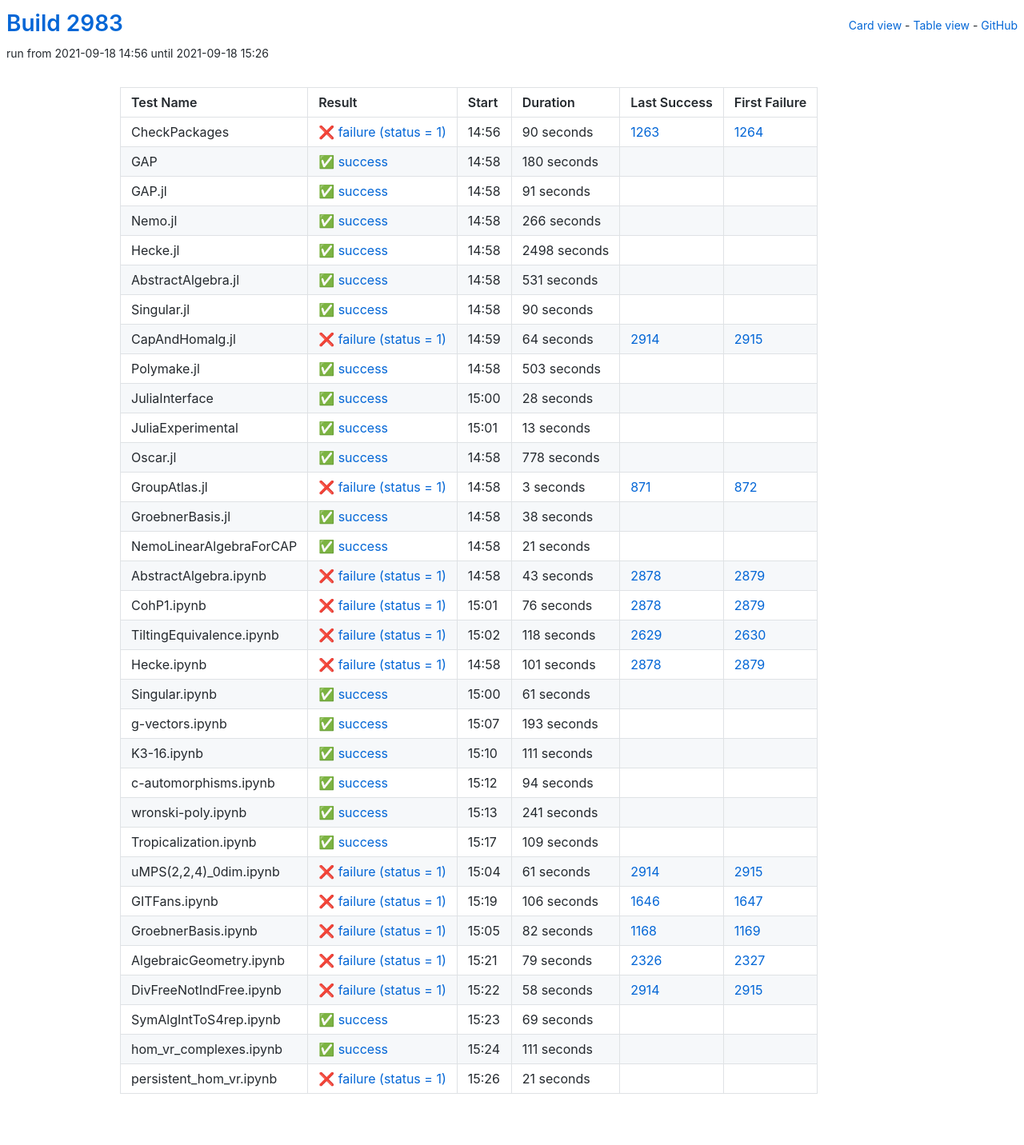
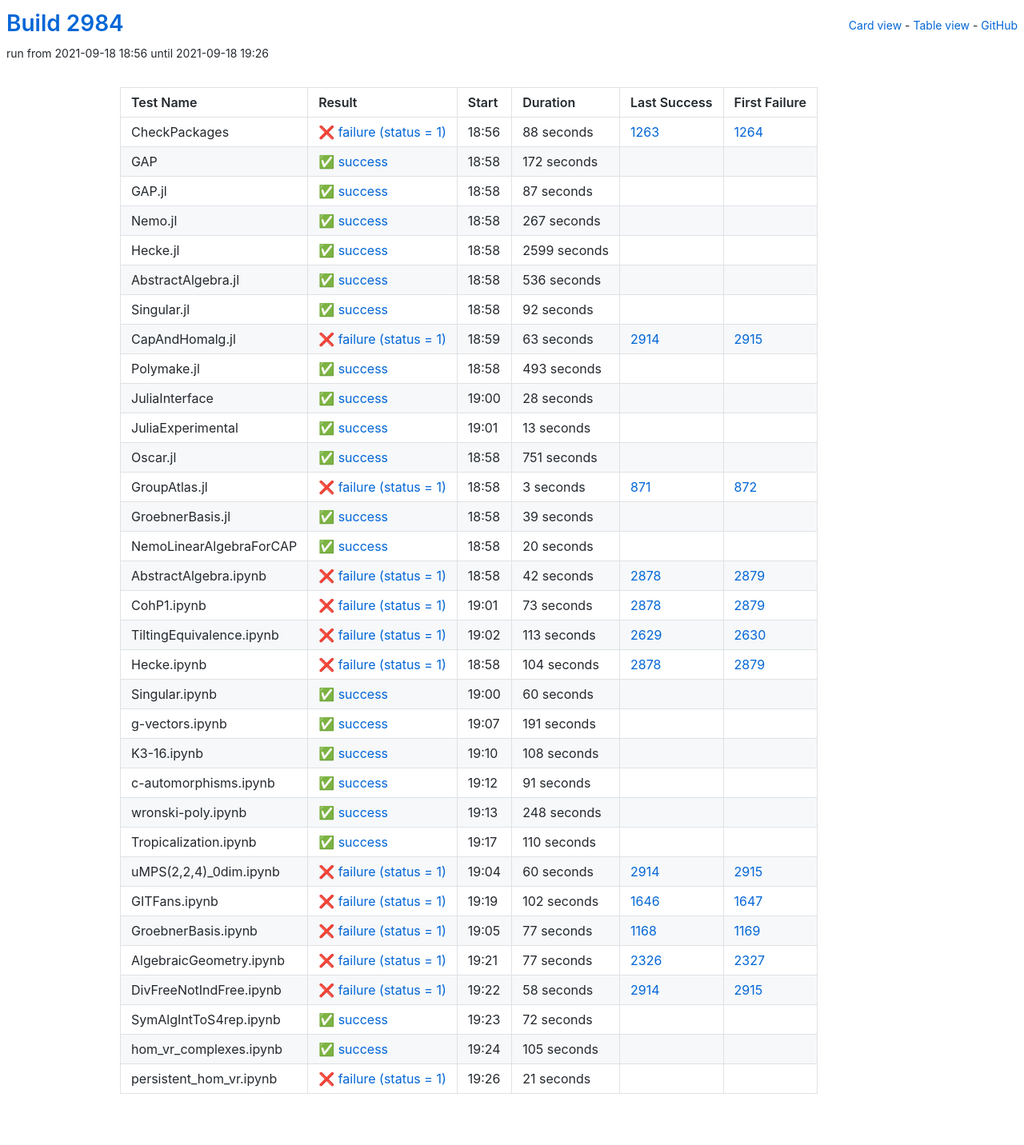
Before and after one commit to oscar-system/oscar-ci-status-stable, a Jekyll site: the page built from table.html, in a window 1280 px wide. Shown: the whole page at 80% size. Built offline with Jekyll 4.4.1, drawn with Linux system fonts in a browser that asks for light colours.

Commit message:
Build #2984

```diff
--- a/_data/ci.yml
+++ b/_data/ci.yml
@@ -1,6 +1,6 @@
 ---
-build: 2983
-build_url: https://oscarci.mathematik.uni-kl.de/job/oscar-stable/2983/
+build: 2984
+build_url: https://oscarci.mathematik.uni-kl.de/job/oscar-stable/2984/
 job: oscar-stable
 organization: oscar-system
 repo: oscar-ci-status-stable
@@ -8,116 +8,116 @@ repourl: https://github.com/oscar-system/oscar-ci-status-stable
 tests:
 - name: CheckPackages
   id: checkpackages
-  log: https://oscarci.mathematik.uni-kl.de/job/oscar-stable/2983/artifact/logs/build-2983/CheckPackages.log
-  start: 2021-09-18 14:56
+  log: https://oscarci.mathematik.uni-kl.de/job/oscar-stable/2984/artifact/logs/build-2984/CheckPackages.log
+  start: 2021-09-18 18:56
   success: false
   exitcode: 1
   status: failure
-  duration: 90
+  duration: 88
   last_success: 1263
   last_success_url: https://oscarci.mathematik.uni-kl.de/job/oscar-stable/1263/
   first_failure: 1264
   first_failure_url: https://oscarci.mathematik.uni-kl.de/job/oscar-stable/1264/
 - name: GAP
   id: gap
-  log: https://oscarci.mathematik.uni-kl.de/job/oscar-stable/2983/artifact/logs/build-2983/GAP.log
-  start: 2021-09-18 14:58
+  log: https://oscarci.mathematik.uni-kl.de/job/oscar-stable/2984/artifact/logs/build-2984/GAP.log
+  start: 2021-09-18 18:58
   success: true
   exitcode: 0
   status: success
-  duration: 180
+  duration: 172
   last_success: false
   last_success_url:
   first_failure: false
   first_failure_url:
 - name: GAP.jl
   id: gap-jl
-  log: https://oscarci.mathematik.uni-kl.de/job/oscar-stable/2983/artifact/logs/build-2983/GAP.jl.log
-  start: 2021-09-18 14:58
+  log: https://oscarci.mathematik.uni-kl.de/job/oscar-stable/2984/artifact/logs/build-2984/GAP.jl.log
+  start: 2021-09-18 18:58
   success: true
   exitcode: 0
   status: success
-  duration: 91
+  duration: 87
   last_success: false
   last_success_url:
   first_failure: false
   first_failure_url:
 - name: Nemo.jl
   id: nemo-jl
-  log: https://oscarci.mathematik.uni-kl.de/job/oscar-stable/2983/artifact/logs/build-2983/Nemo.jl.log
-  start: 2021-09-18 14:58
+  log: https://oscarci.mathematik.uni-kl.de/job/oscar-stable/2984/artifact/logs/build-2984/Nemo.jl.log
+  start: 2021-09-18 18:58
   success: true
   exitcode: 0
   status: success
-  duration: 266
+  duration: 267
   last_success: false
   last_success_url:
   first_failure: false
   first_failure_url:
 - name: Hecke.jl
   id: hecke-jl
-  log: https://oscarci.mathematik.uni-kl.de/job/oscar-stable/2983/artifact/logs/build-2983/Hecke.jl.log
-  start: 2021-09-18 14:58
+  log: https://oscarci.mathematik.uni-kl.de/job/oscar-stable/2984/artifact/logs/build-2984/Hecke.jl.log
+  start: 2021-09-18 18:58
   success: true
   exitcode: 0
   status: success
-  duration: 2498
+  duration: 2599
   last_success: false
   last_success_url:
   first_failure: false
   first_failure_url:
 - name: AbstractAlgebra.jl
   id: abstractalgebra-jl
-  log: https://oscarci.mathematik.uni-kl.de/job/oscar-stable/2983/artifact/logs/build-2983/AbstractAlgebra.jl.log
-  start: 2021-09-18 14:58
+  log: https://oscarci.mathematik.uni-kl.de/job/oscar-stable/2984/artifact/logs/build-2984/AbstractAlgebra.jl.log
+  start: 2021-09-18 18:58
   success: true
   exitcode: 0
   status: success
-  duration: 531
+  duration: 536
   last_success: false
   last_success_url:
   first_failure: false
   first_failure_url:
 - name: Singular.jl
   id: singular-jl
-  log: https://oscarci.mathematik.uni-kl.de/job/oscar-stable/2983/artifact/logs/build-2983/Singular.jl.log
-  start: 2021-09-18 14:58
+  log: https://oscarci.mathematik.uni-kl.de/job/oscar-stable/2984/artifact/logs/build-2984/Singular.jl.log
+  start: 2021-09-18 18:58
   success: true
   exitcode: 0
   status: success
-  duration: 90
+  duration: 92
   last_success: false
   last_success_url:
   first_failure: false
   first_failure_url:
 - name: CapAndHomalg.jl
   id: capandhomalg-jl
-  log: https://oscarci.mathematik.uni-kl.de/job/oscar-stable/2983/artifact/logs/build-2983/CapAndHomalg.jl.log
-  start: 2021-09-18 14:59
+  log: https://oscarci.mathematik.uni-kl.de/job/oscar-stable/2984/artifact/logs/build-2984/CapAndHomalg.jl.log
+  start: 2021-09-18 18:59
   success: false
   exitcode: 1
   status: failure
-  duration: 64
+  duration: 63
   last_success: 2914
   last_success_url: https://oscarci.mathematik.uni-kl.de/job/oscar-stable/2914/
   first_failure: 2915
   first_failure_url: https://oscarci.mathematik.uni-kl.de/job/oscar-stable/2915/
 - name: Polymake.jl
   id: polymake-jl
-  log: https://oscarci.mathematik.uni-kl.de/job/oscar-stable/2983/artifact/logs/build-2983/Polymake.jl.log
-  start: 2021-09-18 14:58
+  log: https://oscarci.mathematik.uni-kl.de/job/oscar-stable/2984/artifact/logs/build-2984/Polymake.jl.log
+  start: 2021-09-18 18:58
   success: true
   exitcode: 0
   status: success
-  duration: 503
+  duration: 493
   last_success: false
   last_success_url:
   first_failure: false
   first_failure_url:
 - name: JuliaInterface
   id: juliainterface
-  log: https://oscarci.mathematik.uni-kl.de/job/oscar-stable/2983/artifact/logs/build-2983/JuliaInterface.log
-  start: 2021-09-18 15:00
+  log: https://oscarci.mathematik.uni-kl.de/job/oscar-stable/2984/artifact/logs/build-2984/JuliaInterface.log
+  start: 2021-09-18 19:00
   success: true
   exitcode: 0
   status: success
@@ -128,8 +128,8 @@ tests:
   first_failure_url:
 - name: JuliaExperimental
   id: juliaexperimental
-  log: https://oscarci.mathematik.uni-kl.de/job/oscar-stable/2983/artifact/logs/build-2983/JuliaExperimental.log
-  start: 2021-09-18 15:01
+  log: https://oscarci.mathematik.uni-kl.de/job/oscar-stable/2984/artifact/logs/build-2984/JuliaExperimental.log
+  start: 2021-09-18 19:01
   success: true
   exitcode: 0
   status: success
@@ -140,20 +140,20 @@ tests:
   first_failure_url:
 - name: Oscar.jl
   id: oscar-jl
-  log: https://oscarci.mathematik.uni-kl.de/job/oscar-stable/2983/artifact/logs/build-2983/Oscar.jl.log
-  start: 2021-09-18 14:58
+  log: https://oscarci.mathematik.uni-kl.de/job/oscar-stable/2984/artifact/logs/build-2984/Oscar.jl.log
+  start: 2021-09-18 18:58
   success: true
   exitcode: 0
   status: success
-  duration: 778
+  duration: 751
   last_success: false
   last_success_url:
   first_failure: false
   first_failure_url:
 - name: GroupAtlas.jl
   id: groupatlas-jl
-  log: https://oscarci.mathematik.uni-kl.de/job/oscar-stable/2983/artifact/logs/build-2983/GroupAtlas.jl.log
-  start: 2021-09-18 14:58
+  log: https://oscarci.mathematik.uni-kl.de/job/oscar-stable/2984/artifact/logs/build-2984/GroupAtlas.jl.log
+  start: 2021-09-18 18:58
   success: false
   exitcode: 1
   status: failure
@@ -164,200 +164,200 @@ tests:
   first_failure_url: https://oscarci.mathematik.uni-kl.de/job/oscar-stable/872/
 - name: GroebnerBasis.jl
   id: groebnerbasis-jl
-  log: https://oscarci.mathematik.uni-kl.de/job/oscar-stable/2983/artifact/logs/build-2983/GroebnerBasis.jl.log
-  start: 2021-09-18 14:58
+  log: https://oscarci.mathematik.uni-kl.de/job/oscar-stable/2984/artifact/logs/build-2984/GroebnerBasis.jl.log
+  start: 2021-09-18 18:58
   success: true
   exitcode: 0
   status: success
-  duration: 38
+  duration: 39
   last_success: false
   last_success_url:
   first_failure: false
   first_failure_url:
 - name: NemoLinearAlgebraForCAP
   id: nemolinearalgebraforcap
-  log: https://oscarci.mathematik.uni-kl.de/job/oscar-stable/2983/artifact/logs/build-2983/NemoLinearAlgebraForCAP.log
-  start: 2021-09-18 14:58
+  log: https://oscarci.mathematik.uni-kl.de/job/oscar-stable/2984/artifact/logs/build-2984/NemoLinearAlgebraForCAP.log
+  start: 2021-09-18 18:58
   success: true
   exitcode: 0
   status: success
-  duration: 21
+  duration: 20
   last_success: false
   last_success_url:
   first_failure: false
   first_failure_url:
 - name: AbstractAlgebra.ipynb
   id: abstractalgebra-ipynb
-  log: https://oscarci.mathematik.uni-kl.de/job/oscar-stable/2983/artifact/logs/build-2983/AbstractAlgebra.ipynb.log
-  start: 2021-09-18 14:58
+  log: https://oscarci.mathematik.uni-kl.de/job/oscar-stable/2984/artifact/logs/build-2984/AbstractAlgebra.ipynb.log
+  start: 2021-09-18 18:58
   success: false
   exitcode: 1
   status: failure
-  duration: 43
+  duration: 42
   last_success: 2878
   last_success_url: https://oscarci.mathematik.uni-kl.de/job/oscar-stable/2878/
   first_failure: 2879
   first_failure_url: https://oscarci.mathematik.uni-kl.de/job/oscar-stable/2879/
 - name: CohP1.ipynb
   id: cohp1-ipynb
-  log: https://oscarci.mathematik.uni-kl.de/job/oscar-stable/2983/artifact/logs/build-2983/CohP1.ipynb.log
-  start: 2021-09-18 15:01
+  log: https://oscarci.mathematik.uni-kl.de/job/oscar-stable/2984/artifact/logs/build-2984/CohP1.ipynb.log
+  start: 2021-09-18 19:01
   success: false
   exitcode: 1
   status: failure
-  duration: 76
+  duration: 73
   last_success: 2878
   last_success_url: https://oscarci.mathematik.uni-kl.de/job/oscar-stable/2878/
   first_failure: 2879
   first_failure_url: https://oscarci.mathematik.uni-kl.de/job/oscar-stable/2879/
 - name: TiltingEquivalence.ipynb
   id: tiltingequivalence-ipynb
-  log: https://oscarci.mathematik.uni-kl.de/job/oscar-stable/2983/artifact/logs/build-2983/TiltingEquivalence.ipynb.log
-  start: 2021-09-18 15:02
+  log: https://oscarci.mathematik.uni-kl.de/job/oscar-stable/2984/artifact/logs/build-2984/TiltingEquivalence.ipynb.log
+  start: 2021-09-18 19:02
   success: false
   exitcode: 1
   status: failure
-  duration: 118
+  duration: 113
   last_success: 2629
   last_success_url: https://oscarci.mathematik.uni-kl.de/job/oscar-stable/2629/
   first_failure: 2630
   first_failure_url: https://oscarci.mathematik.uni-kl.de/job/oscar-stable/2630/
 - name: Hecke.ipynb
   id: hecke-ipynb
-  log: https://oscarci.mathematik.uni-kl.de/job/oscar-stable/2983/artifact/logs/build-2983/Hecke.ipynb.log
-  start: 2021-09-18 14:58
+  log: https://oscarci.mathematik.uni-kl.de/job/oscar-stable/2984/artifact/logs/build-2984/Hecke.ipynb.log
+  start: 2021-09-18 18:58
   success: false
   exitcode: 1
   status: failure
-  duration: 101
+  duration: 104
   last_success: 2878
   last_success_url: https://oscarci.mathematik.uni-kl.de/job/oscar-stable/2878/
   first_failure: 2879
   first_failure_url: https://oscarci.mathematik.uni-kl.de/job/oscar-stable/2879/
 - name: Singular.ipynb
   id: singular-ipynb
-  log: https://oscarci.mathematik.uni-kl.de/job/oscar-stable/2983/artifact/logs/build-2983/Singular.ipynb.log
-  start: 2021-09-18 15:00
+  log: https://oscarci.mathematik.uni-kl.de/job/oscar-stable/2984/artifact/logs/build-2984/Singular.ipynb.log
+  start: 2021-09-18 19:00
   success: true
   exitcode: 0
   status: success
-  duration: 61
+  duration: 60
   last_success: false
   last_success_url:
   first_failure: false
   first_failure_url:
 - name: g-vectors.ipynb
   id: g-vectors-ipynb
-  log: https://oscarci.mathematik.uni-kl.de/job/oscar-stable/2983/artifact/logs/build-2983/g-vectors.ipynb.log
-  start: 2021-09-18 15:07
+  log: https://oscarci.mathematik.uni-kl.de/job/oscar-stable/2984/artifact/logs/build-2984/g-vectors.ipynb.log
+  start: 2021-09-18 19:07
   success: true
   exitcode: 0
   status: success
-  duration: 193
+  duration: 191
   last_success: false
   last_success_url:
   first_failure: false
   first_failure_url:
 - name: K3-16.ipynb
   id: k3-16-ipynb
-  log: https://oscarci.mathematik.uni-kl.de/job/oscar-stable/2983/artifact/logs/build-2983/K3-16.ipynb.log
-  start: 2021-09-18 15:10
+  log: https://oscarci.mathematik.uni-kl.de/job/oscar-stable/2984/artifact/logs/build-2984/K3-16.ipynb.log
+  start: 2021-09-18 19:10
   success: true
   exitcode: 0
   status: success
-  duration: 111
+  duration: 108
   last_success: false
   last_success_url:
   first_failure: false
   first_failure_url:
 - name: c-automorphisms.ipynb
   id: c-automorphisms-ipynb
-  log: https://oscarci.mathematik.uni-kl.de/job/oscar-stable/2983/artifact/logs/build-2983/c-automorphisms.ipynb.log
-  start: 2021-09-18 15:12
+  log: https://oscarci.mathematik.uni-kl.de/job/oscar-stable/2984/artifact/logs/build-2984/c-automorphisms.ipynb.log
+  start: 2021-09-18 19:12
   success: true
   exitcode: 0
   status: success
-  duration: 94
+  duration: 91
   last_success: false
   last_success_url:
   first_failure: false
   first_failure_url:
 - name: wronski-poly.ipynb
   id: wronski-poly-ipynb
-  log: https://oscarci.mathematik.uni-kl.de/job/oscar-stable/2983/artifact/logs/build-2983/wronski-poly.ipynb.log
-  start: 2021-09-18 15:13
+  log: https://oscarci.mathematik.uni-kl.de/job/oscar-stable/2984/artifact/logs/build-2984/wronski-poly.ipynb.log
+  start: 2021-09-18 19:13
   success: true
   exitcode: 0
   status: success
-  duration: 241
+  duration: 248
   last_success: false
   last_success_url:
   first_failure: false
   first_failure_url:
 - name: Tropicalization.ipynb
   id: tropicalization-ipynb
-  log: https://oscarci.mathematik.uni-kl.de/job/oscar-stable/2983/artifact/logs/build-2983/Tropicalization.ipynb.log
-  start: 2021-09-18 15:17
+  log: https://oscarci.mathematik.uni-kl.de/job/oscar-stable/2984/artifact/logs/build-2984/Tropicalization.ipynb.log
+  start: 2021-09-18 19:17
   success: true
   exitcode: 0
   status: success
-  duration: 109
+  duration: 110
   last_success: false
   last_success_url:
   first_failure: false
   first_failure_url:
 - name: uMPS(2,2,4)_0dim.ipynb
   id: umps-2-2-4-0dim-ipynb
-  log: https://oscarci.mathematik.uni-kl.de/job/oscar-stable/2983/artifact/logs/build-2983/uMPS-2-2-4-_0dim.ipynb.log
-  start: 2021-09-18 15:04
+  log: https://oscarci.mathematik.uni-kl.de/job/oscar-stable/2984/artifact/logs/build-2984/uMPS-2-2-4-_0dim.ipynb.log
+  start: 2021-09-18 19:04
   success: false
   exitcode: 1
   status: failure
-  duration: 61
+  duration: 60
   last_success: 2914
   last_success_url: https://oscarci.mathematik.uni-kl.de/job/oscar-stable/2914/
   first_failure: 2915
   first_failure_url: https://oscarci.mathematik.uni-kl.de/job/oscar-stable/2915/
 - name: GITFans.ipynb
   id: gitfans-ipynb
-  log: https://oscarci.mathematik.uni-kl.de/job/oscar-stable/2983/artifact/logs/build-2983/GITFans.ipynb.log
-  start: 2021-09-18 15:19
+  log: https://oscarci.mathematik.uni-kl.de/job/oscar-stable/2984/artifact/logs/build-2984/GITFans.ipynb.log
+  start: 2021-09-18 19:19
   success: false
   exitcode: 1
   status: failure
-  duration: 106
+  duration: 102
   last_success: 1646
   last_success_url: https://oscarci.mathematik.uni-kl.de/job/oscar-stable/1646/
   first_failure: 1647
   first_failure_url: https://oscarci.mathematik.uni-kl.de/job/oscar-stable/1647/
 - name: GroebnerBasis.ipynb
   id: groebnerbasis-ipynb
-  log: https://oscarci.mathematik.uni-kl.de/job/oscar-stable/2983/artifact/logs/build-2983/GroebnerBasis.ipynb.log
-  start: 2021-09-18 15:05
+  log: https://oscarci.mathematik.uni-kl.de/job/oscar-stable/2984/artifact/logs/build-2984/GroebnerBasis.ipynb.log
+  start: 2021-09-18 19:05
   success: false
   exitcode: 1
   status: failure
-  duration: 82
+  duration: 77
   last_success: 1168
   last_success_url: https://oscarci.mathematik.uni-kl.de/job/oscar-stable/1168/
   first_failure: 1169
   first_failure_url: https://oscarci.mathematik.uni-kl.de/job/oscar-stable/1169/
 - name: AlgebraicGeometry.ipynb
   id: algebraicgeometry-ipynb
-  log: https://oscarci.mathematik.uni-kl.de/job/oscar-stable/2983/artifact/logs/build-2983/AlgebraicGeometry.ipynb.log
-  start: 2021-09-18 15:21
+  log: https://oscarci.mathematik.uni-kl.de/job/oscar-stable/2984/artifact/logs/build-2984/AlgebraicGeometry.ipynb.log
+  start: 2021-09-18 19:21
   success: false
   exitcode: 1
   status: failure
-  duration: 79
+  duration: 77
   last_success: 2326
   last_success_url: https://oscarci.mathematik.uni-kl.de/job/oscar-stable/2326/
   first_failure: 2327
   first_failure_url: https://oscarci.mathematik.uni-kl.de/job/oscar-stable/2327/
 - name: DivFreeNotIndFree.ipynb
   id: divfreenotindfree-ipynb
-  log: https://oscarci.mathematik.uni-kl.de/job/oscar-stable/2983/artifact/logs/build-2983/DivFreeNotIndFree.ipynb.log
-  start: 2021-09-18 15:22
+  log: https://oscarci.mathematik.uni-kl.de/job/oscar-stable/2984/artifact/logs/build-2984/DivFreeNotIndFree.ipynb.log
+  start: 2021-09-18 19:22
   success: false
   exitcode: 1
   status: failure
@@ -368,32 +368,32 @@ tests:
   first_failure_url: https://oscarci.mathematik.uni-kl.de/job/oscar-stable/2915/
 - name: SymAlgIntToS4rep.ipynb
   id: symalginttos4rep-ipynb
-  log: https://oscarci.mathematik.uni-kl.de/job/oscar-stable/2983/artifact/logs/build-2983/SymAlgIntToS4rep.ipynb.log
-  start: 2021-09-18 15:23
+  log: https://oscarci.mathematik.uni-kl.de/job/oscar-stable/2984/artifact/logs/build-2984/SymAlgIntToS4rep.ipynb.log
+  start: 2021-09-18 19:23
   success: true
   exitcode: 0
   status: success
-  duration: 69
+  duration: 72
   last_success: false
   last_success_url:
   first_failure: false
   first_failure_url:
 - name: hom_vr_complexes.ipynb
   id: hom-vr-complexes-ipynb
-  log: https://oscarci.mathematik.uni-kl.de/job/oscar-stable/2983/artifact/logs/build-2983/hom_vr_complexes.ipynb.log
-  start: 2021-09-18 15:24
+  log: https://oscarci.mathematik.uni-kl.de/job/oscar-stable/2984/artifact/logs/build-2984/hom_vr_complexes.ipynb.log
+  start: 2021-09-18 19:24
   success: true
   exitcode: 0
   status: success
-  duration: 111
+  duration: 105
   last_success: false
   last_success_url:
   first_failure: false
   first_failure_url:
 - name: persistent_hom_vr.ipynb
   id: persistent-hom-vr-ipynb
-  log: https://oscarci.mathematik.uni-kl.de/job/oscar-stable/2983/artifact/logs/build-2983/persistent_hom_vr.ipynb.log
-  start: 2021-09-18 15:26
+  log: https://oscarci.mathematik.uni-kl.de/job/oscar-stable/2984/artifact/logs/build-2984/persistent_hom_vr.ipynb.log
+  start: 2021-09-18 19:26
   success: false
   exitcode: 1
   status: failure
```
Also changed, not shown: README.md.
